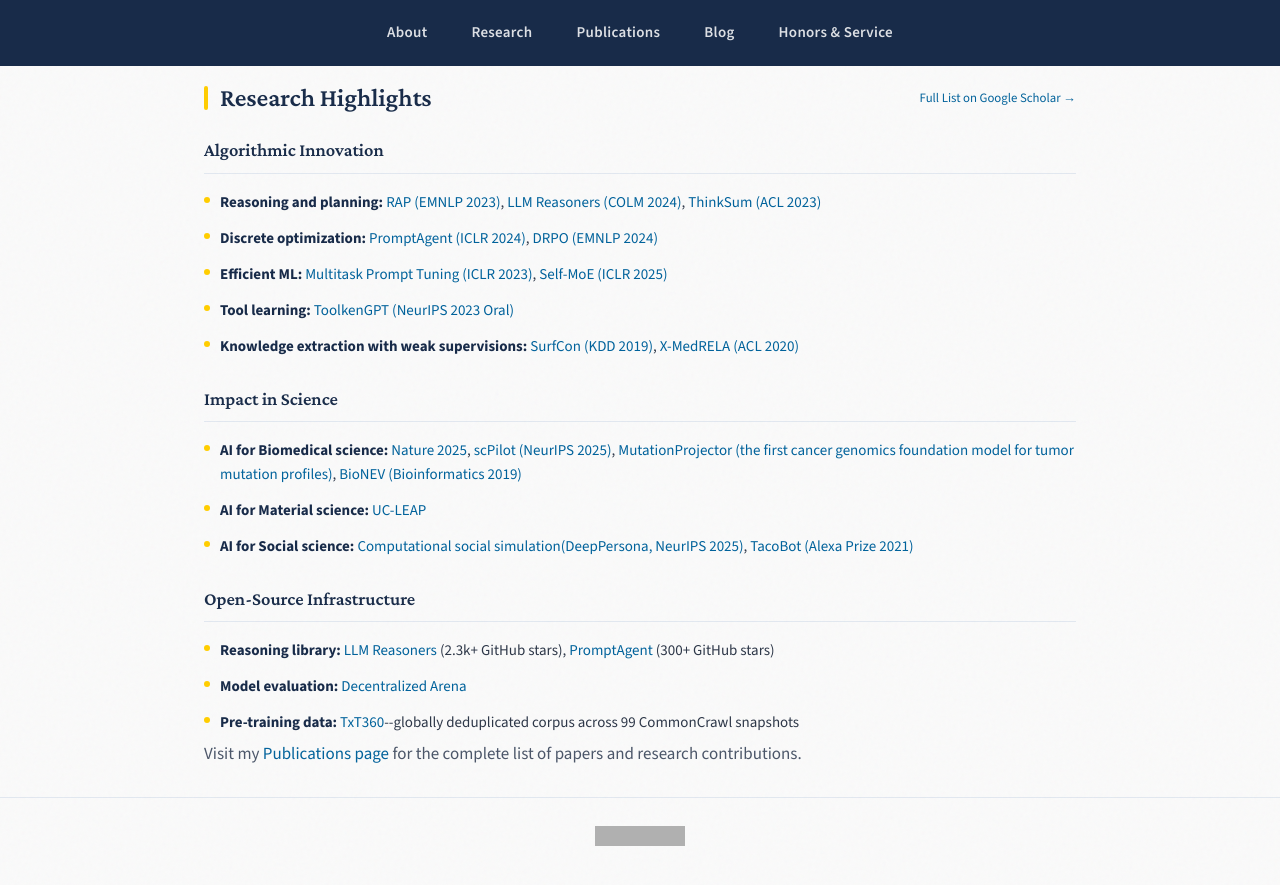
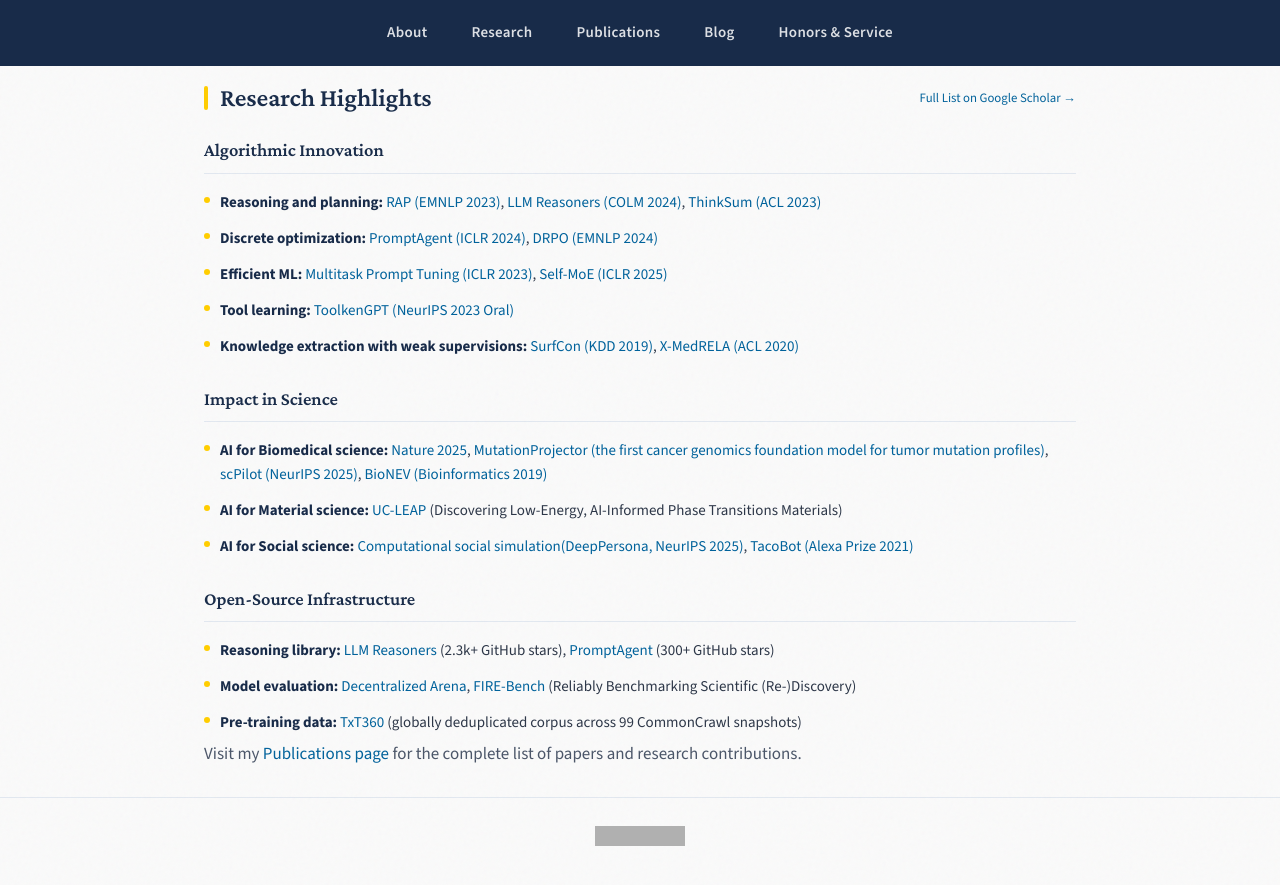
Before and after one commit to zhenwang9102/zhenwang9102.github.io, a Jekyll site: the page built from _posts/2019-06-02-venue.markdown, in a window 1280 px wide and 900 px high, scrolled down 1847 px. Shown: the top 885 px of the window. Built offline with Jekyll 4.4.1, drawn with Linux system fonts in a browser that asks for light colours; grey boxes are pictures that could not be loaded.

Commit message:
Update default.html

```diff
--- a/_layouts/default.html
+++ b/_layouts/default.html
@@ -924,16 +924,16 @@
         </ul>
         <h3>Impact in Science</h3>
         <ul>
-          <li><strong>AI for Biomedical science:</strong> <a href="https://www.biorxiv.org/content/10.1101/2023.01.03.522354">Nature 2025</a>, <a href="https://zhenwang9102.github.io/">scPilot (NeurIPS 2025)</a>, <a href="https://www.biorxiv.org/content/10.1101/2025.09.08.674723">MutationProjector (the first cancer genomics foundation model for tumor mutation profiles)</a>, <a href="https://academic.oup.com/bioinformatics/article/36/4/1241/5581350">BioNEV (Bioinformatics 2019) </a></li>
-          <li><strong>AI for Material science:</strong> <a href="https://uc-leap.github.io/LEAP">UC-LEAP</a></li>
+          <li><strong>AI for Biomedical science:</strong> <a href="https://www.biorxiv.org/content/10.1101/2023.01.03.522354">Nature 2025</a>, <a href="https://www.biorxiv.org/content/10.1101/2025.09.08.674723">MutationProjector (the first cancer genomics foundation model for tumor mutation profiles)</a>, <a href="https://zhenwang9102.github.io/">scPilot (NeurIPS 2025)</a>, <a href="https://academic.oup.com/bioinformatics/article/36/4/1241/5581350">BioNEV (Bioinformatics 2019) </a></li>
+          <li><strong>AI for Material science:</strong> <a href="https://uc-leap.github.io/LEAP">UC-LEAP</a> (Discovering Low-Energy, AI-Informed Phase Transitions Materials)</li>
           <li><strong>AI for Social science:</strong> <a href="https://zhenwang9102.github.io/">Computational social simulation(DeepPersona, NeurIPS 2025)</a>, <a href="https://www.amazon.science/alexa-prize/three-top-performers-emerge-in-inaugural-alexa-prize-taskbot-challenge">TacoBot (Alexa Prize 2021)</a></li>
         </ul>
 
         <h3>Open-Source Infrastructure</h3>
         <ul>
           <li><strong>Reasoning library:</strong> <a href="https://github.com/maitrix-org/llm-reasoners">LLM Reasoners</a> (2.3k+ GitHub stars), <a href="https://github.com/maitrix-org/PromptAgent">PromptAgent</a> (300+ GitHub stars)</li>
-          <li><strong>Model evaluation:</strong> <a href="https://arxiv.org/abs/2505.12808">Decentralized Arena</a></li>
-          <li><strong>Pre-training data:</strong> <a href="https://huggingface.co/datasets/LLM360/TxT360">TxT360</a>--globally deduplicated corpus across 99 CommonCrawl snapshots</li>
+          <li><strong>Model evaluation:</strong> <a href="https://arxiv.org/abs/2505.12808">Decentralized Arena</a>, <a href="https://openreview.net/pdf?id=454tA4k8yJ">FIRE-Bench</a> (Reliably Benchmarking Scientific (Re-)Discovery)</li></li>
+          <li><strong>Pre-training data:</strong> <a href="https://huggingface.co/datasets/LLM360/TxT360">TxT360</a> (globally deduplicated corpus across 99 CommonCrawl snapshots)</li>
         </ul>
       </div>
 
```
